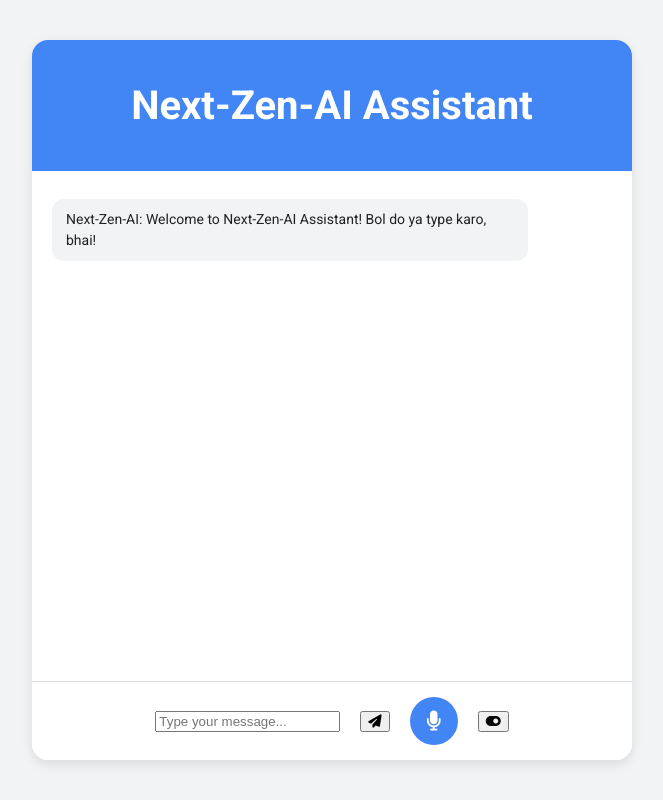
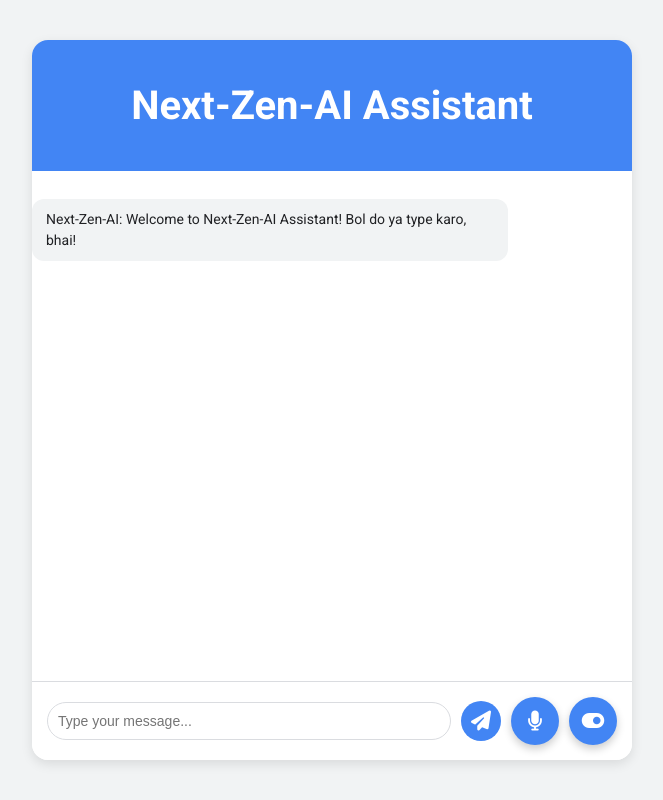
Before and after one commit to Kumrazznish/voice-, a Flask app: page / in a window 1280 px wide. Shown: the whole page, without its empty margins (308-971 px from the left). Run offline with Flask 3, Linux system fonts and the light colour scheme.

Commit message:
Update style.css

```diff
--- a/static/style.css
+++ b/static/style.css
@@ -20,6 +20,11 @@
   box-shadow: 0 4px 12px rgba(0, 0, 0, 0.1);
   border-radius: 16px;
   overflow: hidden;
+  transition: transform 0.3s ease;
+}
+
+.container:hover {
+  transform: scale(1.01);
 }
 
 header {
@@ -37,9 +42,10 @@
   padding: 20px;
   background: #fff;
   position: relative;
+  transition: background 0.5s ease;
 }
 
-/*  Custom scrollbar */
+/* Custom scrollbar */
 .chat-container::-webkit-scrollbar {
   width: 6px;
 }
@@ -69,6 +75,16 @@
   color: #202124;
   align-self: flex-start;
   margin-right: auto;
+  transform: translateX(-20px);
+  opacity: 0;
+  animation: slideIn 0.5s forwards ease-out;
+}
+
+@keyframes slideIn {
+  to {
+      transform: translateX(0);
+      opacity: 1;
+  }
 }
 
 .input-area {
@@ -78,12 +94,27 @@
   padding: 15px;
   background: #fff;
   border-top: 1px solid #dadce0;
-  gap: 20px;
+  gap: 10px;
 }
 
-#voice-btn, #text-mode-btn {
-  width: 48px;
-  height: 48px;
+#text-input {
+  flex: 1;
+  padding: 10px;
+  font-size: 14px;
+  border: 1px solid #dadce0;
+  border-radius: 20px;
+  outline: none;
+  transition: border-color 0.3s ease, box-shadow 0.3s ease;
+}
+
+#text-input:focus {
+  border-color: #4285f4;
+  box-shadow: 0 0 5px rgba(66, 133, 244, 0.3);
+}
+
+#send-btn {
+  width: 40px;
+  height: 40px;
   border-radius: 50%;
   border: none;
   background: #4285f4;
@@ -95,12 +126,44 @@
   transition: background 0.2s ease, transform 0.2s ease;
 }
 
-#voice-btn:hover, #text-mode-btn:hover {
+#send-btn:hover {
   background: #3267d6;
   transform: scale(1.1);
 }
 
-#voice-btn i, #text-mode-btn i {
+#voice-btn, #mode-toggle-btn {
+  width: 48px;
+  height: 48px;
+  border-radius: 50%;
+  border: none;
+  background: #4285f4;
+  color: #fff;
+  cursor: pointer;
+  display: flex;
+  justify-content: center;
+  align-items: center;
+  transition: all 0.3s ease;
+  box-shadow: 0 4px 8px rgba(0, 0, 0, 0.2);
+}
+
+/* 3D effect on mic button */
+#voice-btn:active {
+  transform: scale(0.95) rotate(5deg);
+  box-shadow: 0 2px 4px rgba(0, 0, 0, 0.3);
+  background: #34a853;
+}
+
+#voice-btn.listening {
+  background: #34a853;
+  animation: pulse 1.5s infinite ease-in-out;
+}
+
+#voice-btn:hover, #mode-toggle-btn:hover {
+  transform: scale(1.1);
+  box-shadow: 0 6px 12px rgba(0, 0, 0, 0.3);
+}
+
+#voice-btn i, #mode-toggle-btn i, #send-btn i {
   font-size: 20px;
 }
 
@@ -139,11 +202,26 @@
   }
 }
 
+@keyframes pulse {
+  0% {
+      transform: scale(1);
+      box-shadow: 0 4px 8px rgba(0, 0, 0, 0.2);
+  }
+  50% {
+      transform: scale(1.05);
+      box-shadow: 0 6px 12px rgba(0, 0, 0, 0.3);
+  }
+  100% {
+      transform: scale(1);
+      box-shadow: 0 4px 8px rgba(0, 0, 0, 0.2);
+  }
+}
+
 .hidden {
   display: none;
 }
 
 /* Animations for messages */
 .chat-message {
-  animation-duration: 0.3s;
+  animation-duration: 0.5s;
 }
```
